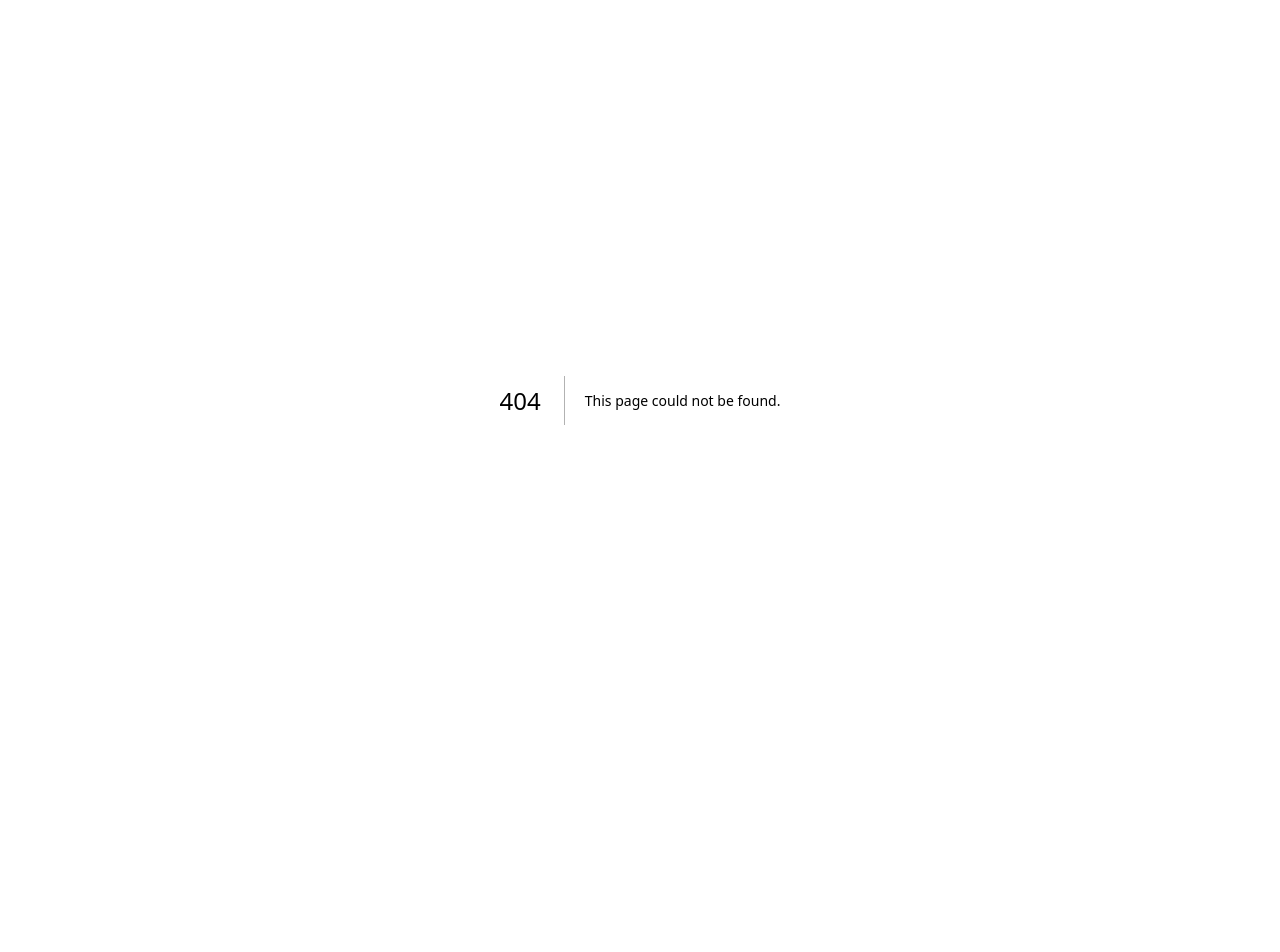
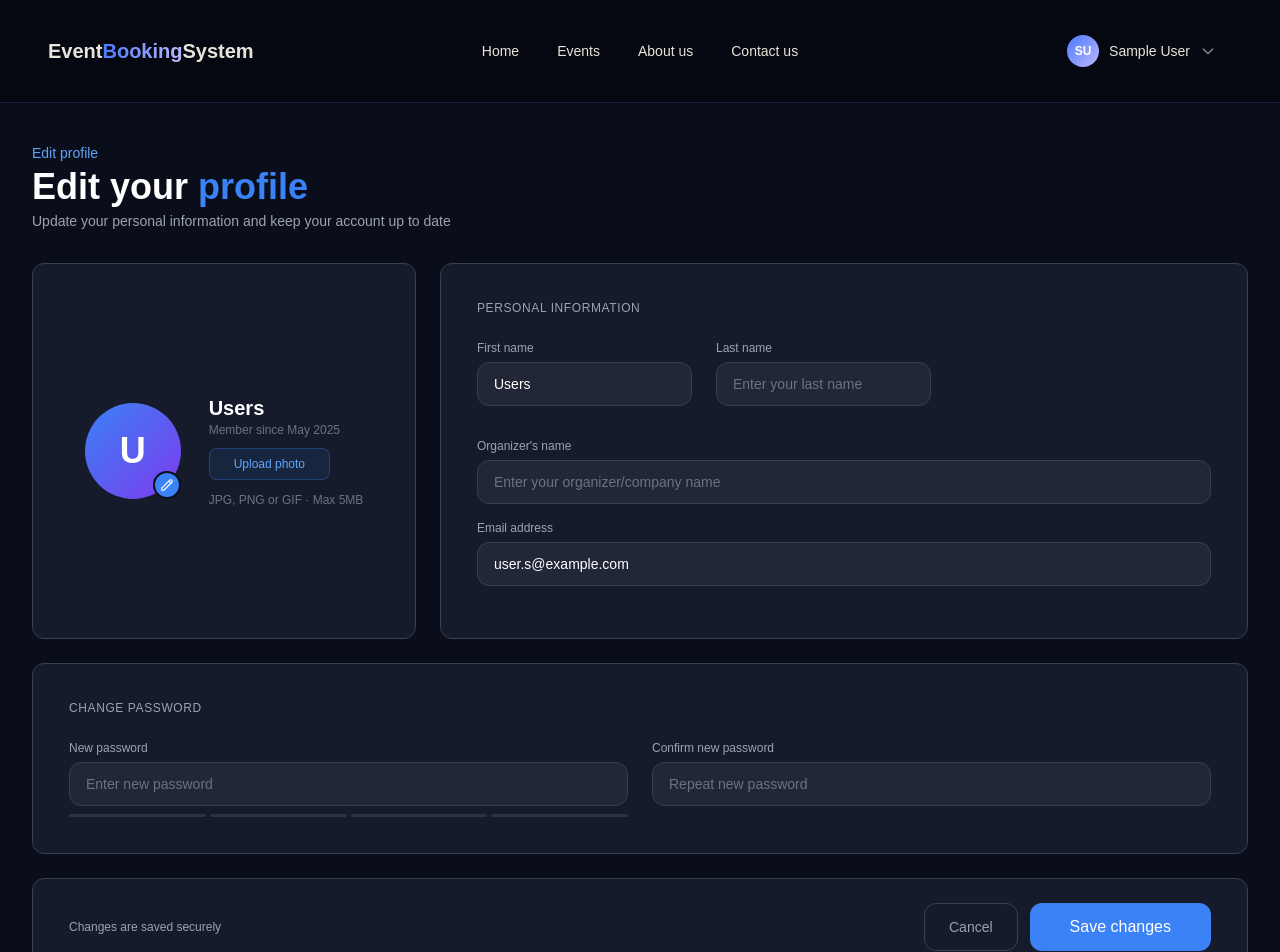
Before and after one commit to 005ishan/EventBookingSystem-Nextjs-, a Next.js app: page /profile in a window 1280 px wide. Before the commit this address had no page. Shown: the top 952 px of the page. Before the commit the page ends 800 px from the top, so only its background shows below. Built offline with nearby package versions, Linux system fonts and the light colour scheme; no server answers; sample sign-in values are in the browser's storage.

Commit message:
edit profile page

```diff
--- /dev/null
+++ b/src/app/profile/page.tsx
@@ -0,0 +1,117 @@
+"use client";
+import { useState, useEffect, useRef } from "react";
+import { useRouter } from "next/navigation";
+import AuthenticatedNavbar from "@/components/AuthenticatedNavbar";
+import Footer from "@/components/Footer";
+import { isAuthenticated } from "@/services/authService";
+
+export default function EditProfilePage() {
+  const router = useRouter();
+  const [checkedAuth, setCheckedAuth] = useState(false);
+  const [firstName, setFirstName] = useState("Users");
+  const [lastName, setLastName] = useState("");
+  const [organizerName, setOrganizerName] = useState("");
+  const [email, setEmail] = useState("user.s@example.com");
+  const [newPassword, setNewPassword] = useState("");
+  const [confirmPassword, setConfirmPassword] = useState("");
+  const fileInputRef = useRef<HTMLInputElement>(null);
+
+  useEffect(() => {
+    if (!isAuthenticated()) router.push("/auth/login");
+    else setCheckedAuth(true);
+  }, [router]);
+
+  function handleSave() { alert("Profile updated successfully!"); }
+  function Input({ label, type, val, set, placeholder }: any) {
+    return <div className="mb-4">
+      <label className="text-gray-400 text-xs mb-1.5 block">{label}</label>
+      <input type={type} value={val} onChange={(e) => set(e.target.value)} placeholder={placeholder}
+        className="w-full h-11 px-4 bg-white/5 rounded-xl border border-gray-700 text-white text-sm outline-none focus:border-blue-500 placeholder:text-gray-500" />
+    </div>;
+  }
+
+  if (!checkedAuth) return null;
+
+  return (
+    <div className="min-h-screen bg-[#0A0E1A]">
+      <AuthenticatedNavbar />
+      <div className="max-w-[1500px] mx-auto px-8 py-10">
+        <div className="text-sm mb-1">
+          <span className="text-blue-400">Edit profile</span>
+        </div>
+        <h1 className="text-white text-4xl font-bold mb-1">Edit your <span className="text-blue-500">profile</span></h1>
+        <p className="text-gray-400 text-sm mb-8">Update your personal information and keep your account up to date</p>
+
+        <div className="flex gap-6 mb-6">
+          <div className="w-96 bg-[#151B2B] rounded-xl border border-gray-700 p-9 flex flex-col items-center justify-center">
+            <div className="flex items-center gap-7">
+              <div className="relative">
+                <div className="w-24 h-24 bg-gradient-to-br from-blue-500 to-violet-600 rounded-[48px] flex items-center justify-center">
+                  <span className="text-white text-4xl font-bold">{firstName.charAt(0).toUpperCase()}</span>
+                </div>
+                <div className="w-7 h-7 bg-blue-500 rounded-2xl border-2 border-[#0A0E1A] absolute bottom-0 right-0 flex items-center justify-center">
+                  <svg className="w-3.5 h-3.5 text-white" fill="none" viewBox="0 0 24 24" stroke="currentColor" strokeWidth={2}>
+                    <path strokeLinecap="round" strokeLinejoin="round" d="M15.232 5.232l3.536 3.536m-2.036-5.036a2.5 2.5 0 013.536 3.536L6.5 21.036H3v-3.572L16.732 3.732z" />
+                  </svg>
+                </div>
+              </div>
+              <div>
+                <h2 className="text-white text-xl font-bold">{firstName}</h2>
+                <p className="text-gray-500 text-xs mb-2.5">Member since May 2025</p>
+                <button onClick={() => fileInputRef.current?.click()}
+                  className="h-8 px-6 bg-blue-500/10 rounded-lg border border-blue-500/30 text-blue-400 text-xs font-medium">Upload photo</button>
+                <input ref={fileInputRef} type="file" accept="image/jpeg,image/png,image/gif" className="hidden" />
+                <p className="text-gray-500 text-xs mt-3">JPG, PNG or GIF · Max 5MB</p>
+              </div>
+            </div>
+          </div>
+
+          <div className="flex-1 bg-[#151B2B] rounded-xl border border-gray-700 p-9">
+            <h2 className="text-gray-400 text-xs uppercase tracking-wider mb-6">Personal information</h2>
+            <div className="flex gap-6 mb-4">
+              <Input label="First name" type="text" val={firstName} set={setFirstName} />
+              <Input label="Last name" type="text" val={lastName} set={setLastName} placeholder="Enter your last name" />
+            </div>
+            <Input label="Organizer's name" type="text" val={organizerName} set={setOrganizerName} placeholder="Enter your organizer/company name" />
+            <Input label="Email address" type="email" val={email} set={setEmail} />
+          </div>
+        </div>
+
+        <div className="bg-[#151B2B] rounded-xl border border-gray-700 p-9 mb-6">
+          <h2 className="text-gray-400 text-xs uppercase tracking-wider mb-6">Change password</h2>
+          <div className="flex gap-6">
+            <div className="flex-1">
+              <label className="text-gray-400 text-xs mb-1.5 block">New password</label>
+              <input type="password" value={newPassword} onChange={(e) => setNewPassword(e.target.value)}
+                placeholder="Enter new password"
+                className="w-full h-11 px-4 bg-white/5 rounded-xl border border-gray-700 text-white text-sm outline-none focus:border-blue-500 placeholder:text-gray-500" />
+              <div className="flex gap-1 mt-2">
+                <div className="flex-1 h-[3px] bg-white/10 rounded-full" />
+                <div className="flex-1 h-[3px] bg-white/10 rounded-full" />
+                <div className="flex-1 h-[3px] bg-white/10 rounded-full" />
+                <div className="flex-1 h-[3px] bg-white/10 rounded-full" />
+              </div>
+            </div>
+            <div className="flex-1">
+              <label className="text-gray-400 text-xs mb-1.5 block">Confirm new password</label>
+              <input type="password" value={confirmPassword} onChange={(e) => setConfirmPassword(e.target.value)}
+                placeholder="Repeat new password"
+                className="w-full h-11 px-4 bg-white/5 rounded-xl border border-gray-700 text-white text-sm outline-none focus:border-blue-500 placeholder:text-gray-500" />
+            </div>
+          </div>
+        </div>
+
+        <div className="bg-[#151B2B] rounded-xl border border-gray-700 px-9 py-6 flex justify-between items-center">
+          <p className="text-gray-400 text-xs">Changes are saved securely</p>
+          <div className="flex items-center gap-3">
+            <button onClick={() => router.push("/dashboard")}
+              className="h-12 px-6 rounded-xl border border-gray-700 text-gray-400 text-sm">Cancel</button>
+            <button onClick={handleSave}
+              className="h-12 px-10 bg-blue-500 rounded-xl text-white text-base font-medium">Save changes</button>
+          </div>
+        </div>
+      </div>
+      <Footer />
+    </div>
+  );
+}
```
